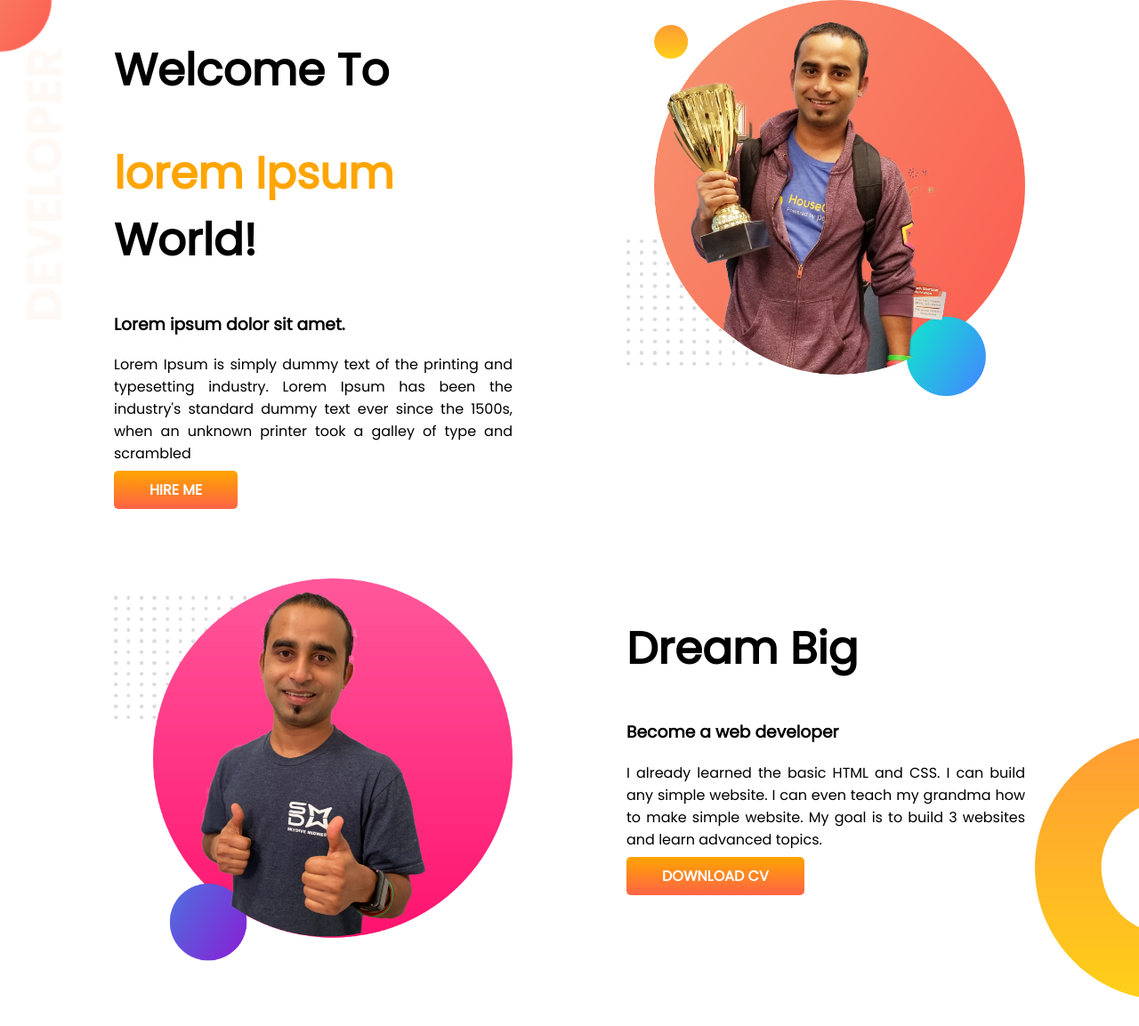
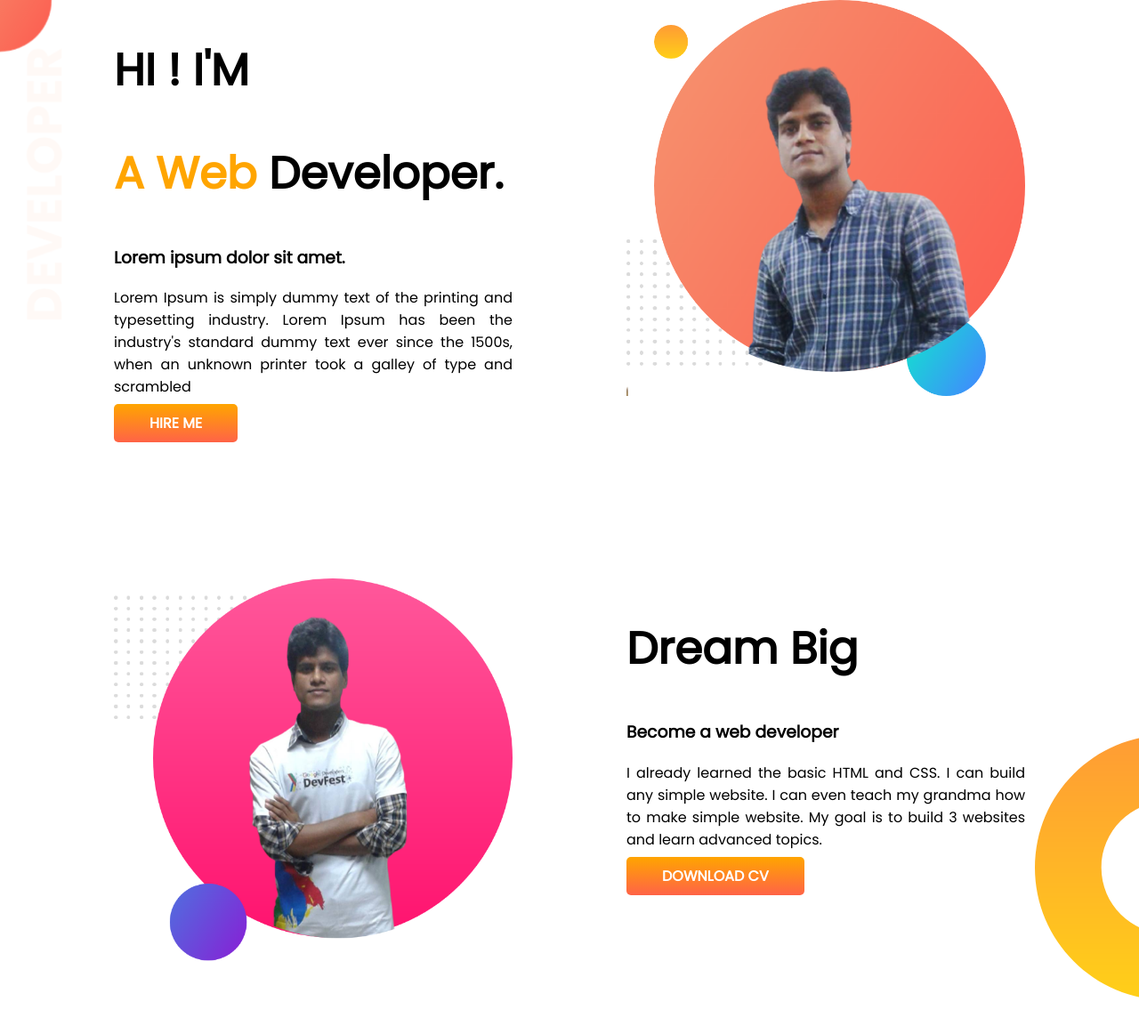
Before and after one commit to hasanmint/developer-protfolio, a plain HTML site: page index.html in a window 1280 px wide. Shown: the top 1153 px of the page at 89% size. Drawn offline with Linux system fonts and the light colour scheme.

Commit message:
Finall Commit website

```diff
--- a/index.html
+++ b/index.html
@@ -18,8 +18,8 @@
 
    <section class="top-banner flexible-content">
         <div class="half_width">
-            <h1>Welcome To</h1>
-            <h1> <span class="orange-color">lorem Ipsum</span> World! </h1>
+            <h1>HI ! I'M </h1>
+            <h1> <span class="orange-color"> A Web </span> Developer. </h1>
 
             <h3>Lorem ipsum dolor sit amet.</h3>
 
@@ -29,13 +29,13 @@
         </div>
 
         <div  class="half_width">
-            <img src="images/jhankar.png" alt="">
+            <img src="images/hasan.png" alt="">
         </div>
    </section>
 
    <section class="dream-big flexible-content">
        <div class="half_width">
-           <img src="images/jhankar2.png" alt="">
+           <img src="images/hasan2.png" alt="">
        </div>
        <div class="half_width">
            <h1>Dream Big </h1>
```
Also changed, not shown: images/hasan.png (added), images/hasan2.png (added), images/jhankar.png (deleted), images/jhankar2.png (deleted), images/my-bg.png (deleted), images/my-bg2.png (deleted).
